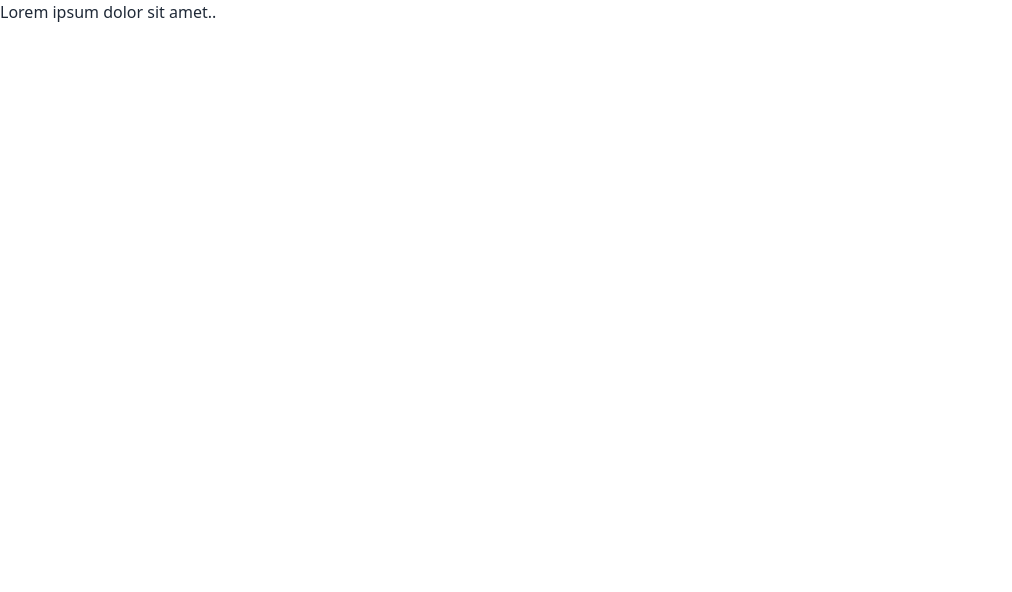
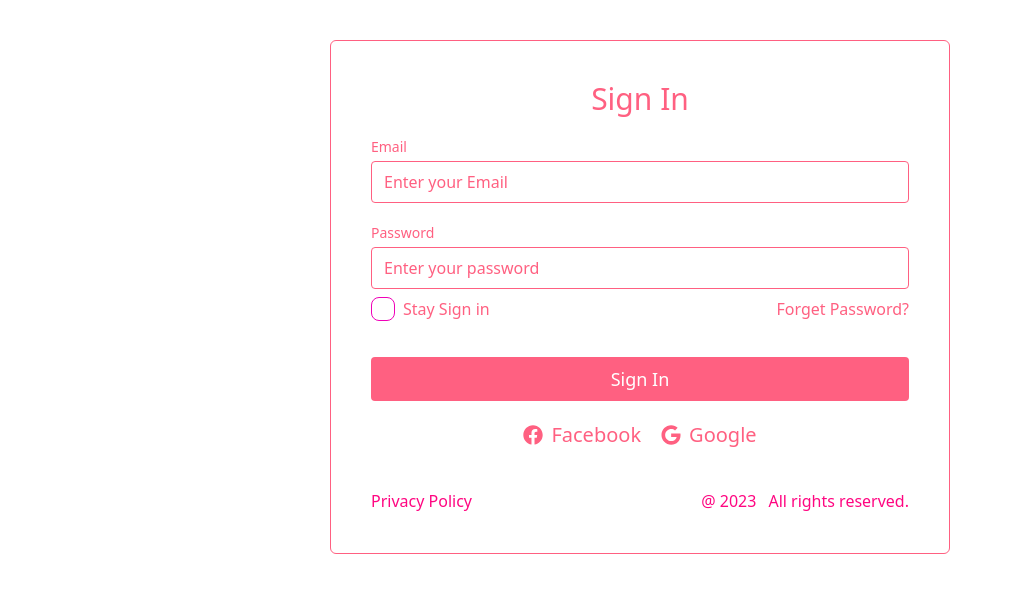
Before and after one commit to abid365/launchCalender, a React (Vite) app: page /login in a window 1280 px wide. Shown: the top 592 px of the page, without its empty margins (0-1012 px from the left). Built offline with nearby package versions, Linux system fonts and the light colour scheme.

Commit message:
Login Page Almost Done

```diff
--- a/package.json
+++ b/package.json
@@ -16,6 +16,7 @@
     "match-sorter": "^6.3.1",
     "react": "^18.2.0",
     "react-dom": "^18.2.0",
+    "react-icons": "^4.10.1",
     "react-redux": "^8.1.2",
     "react-router-dom": "^6.10.0",
     "sort-by": "^1.2.0"
--- /dev/null
+++ b/src/Pages/LoginPage/LoginPage.css
@@ -0,0 +1,5 @@
+
+.custom-checkbox:checked + .checkmark {
+  background-color:  bg-blue-500;
+  border-color:  border-blue-500;
+}
--- a/src/Pages/LoginPage/LoginPage.jsx
+++ b/src/Pages/LoginPage/LoginPage.jsx
@@ -1,11 +1,89 @@
-import React from 'react';
+import React from "react";
+import './LoginPage.css'
+import { FaBeer, FaFacebook, FaGoogle } from "react-icons/fa";
+const LoginPage = () => {
 
-const LoginPage = () => {
-    return (
-        <div>
-            <p>Lorem ipsum dolor sit amet..</p>
+  return (
+    <div >
+      <section className="text-[#FEF9FA] body-font relative">
+        <div className="container px-5 py-10  mx-auto border-2xl ">
+          <div className="lg:w-1/2 md:w-2/3 mx-auto">
+            <div className=" border-[1px] border-[#FF6081] px-10 py-10 rounded-md">
+              <h1 className="text-center sm:text-3xl text-2xl font-medium title-font mb-4  text-[#FF6081]">
+                Sign In
+              </h1>
+              <div className="flex flex-wrap -m-2">
+                <div className="p-2 w-full">
+                  <div className="relative">
+                    <label
+                      for="email"
+                      className="leading-7 text-sm text-[#FF6081]"
+                    >
+                      Email
+                    </label>
+                    <input
+                      type="text"
+                      id="Phone"
+                      required
+                      placeholder="Enter your Email"
+                      name="Phone"
+                      className="w-full bg-white rounded border border-[#FF6081] focus:border-[#FF6081]  outline-none text-[#FF6081] py-1 px-3 leading-8 transition-colors duration-200 ease-in-out placeholder-[#FF6081]"
+                    />
+                  </div>
+                </div>
+                <div className="p-2 w-full">
+                  <div className="relative">
+                    <label
+                      for="email"
+                      className="leading-7 text-sm text-[#FF6081]"
+                    >
+                      Password
+                    </label>
+                    <input
+                      type="text"
+                      placeholder="Enter your password"
+                      id="Purpose of visit"
+                      name="Purpose of visit"
+                      className="w-full bg-white rounded border border-[#FF6081] focus:border-[#FF6081]  outline-none text-[#FF6081] py-1 px-3 leading-8 transition-colors duration-200 ease-in-out placeholder-[#FF6081]"
+                    />
+                    <div className="flex justify-between items-center my-2 mb-5">
+                      <div className="flex items-center justify-between gap-2">
+                        <input className="checkbox checkbox-secondary" type="checkbox" name="" id="" />
+                        <h2 className="text-[#FF6081]">Stay Sign in</h2>
+                      </div>
+                      <div>
+                        <h2 className="text-[#FF6081]">Forget Password?</h2>
+                      </div>
+                    </div>
+                  </div>
+                </div>
+                <div className="p-2 w-full">
+                  <button className=" w-full text-center text-[#fff] bg-[#FF6081] border-0 py-2 px-8 focus:outline-none hover:bg-[#e43c5e] rounded text-lg">
+                    Sign In
+                  </button>
+                </div>
+              </div>
+              <div className="flex justify-center items-center text-[#FF6081] mt-5 gap-5">
+                <div className="flex justify-center items-center gap-2 text-xl"><FaFacebook></FaFacebook> <span>Facebook</span></div>
+                <div className="text-xl flex justify-center items-center gap-2"><FaGoogle></FaGoogle> <span>Google</span></div>
+
+              </div>
+              <div className="flex justify-between items-center text-[#FF0681] mt-10">
+                <p>Privacy Policy</p>
+                <div className="flex justify-between items-center gap-3">
+                  <div>
+                    @ 2023
+                  </div>
+                  <p>All rights reserved.</p>
+                </div>
+              </div>
+            </div>
+
+          </div>
         </div>
-    );
+      </section>
+    </div>
+  );
 };
 
 export default LoginPage;
```
Also changed, not shown: 1 other file (tests, documents, lock files or other folders).
